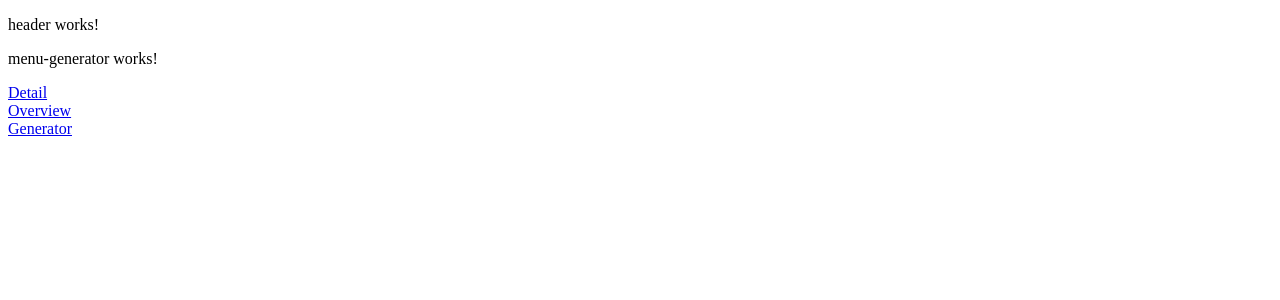
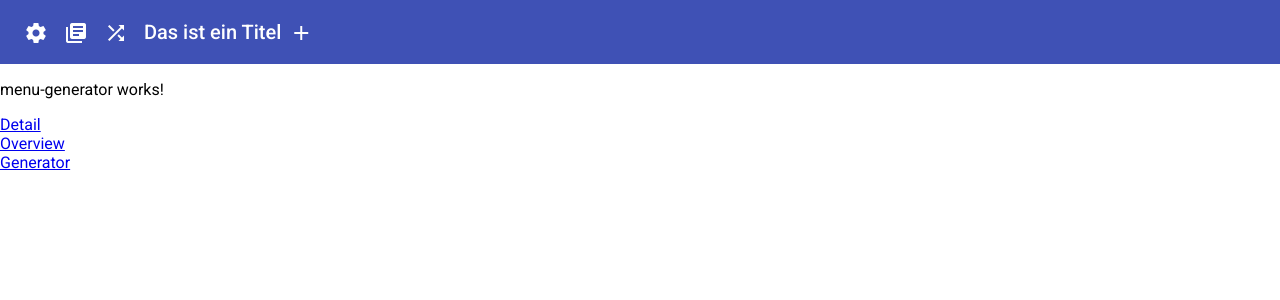
Before and after one commit to eatthis-ch/frontend, an Angular app: page / in a window 1280 px wide. Shown: the top 300 px of the page. Built offline with nearby package versions, Linux system fonts and the light colour scheme.

Commit message:
added material, added header

```diff
--- a/package.json
+++ b/package.json
@@ -12,13 +12,16 @@
   "private": true,
   "dependencies": {
     "@angular/animations": "~8.0.1",
+    "@angular/cdk": "~8.2.3",
     "@angular/common": "~8.0.1",
     "@angular/compiler": "~8.0.1",
     "@angular/core": "~8.0.1",
     "@angular/forms": "~8.0.1",
+    "@angular/material": "^8.2.3",
     "@angular/platform-browser": "~8.0.1",
     "@angular/platform-browser-dynamic": "~8.0.1",
     "@angular/router": "~8.0.1",
+    "hammerjs": "^2.0.8",
     "rxjs": "~6.4.0",
     "tslib": "^1.9.0",
     "zone.js": "~0.9.1"
--- a/src/app/header/header.component.html
+++ b/src/app/header/header.component.html
@@ -1 +1,21 @@
-<p>header works!</p>
+<mat-toolbar color="primary">
+  <button mat-icon-button class="example-icon" (click)="clickSettings()">
+    <mat-icon>settings</mat-icon>
+  </button>
+  <button
+    mat-icon-button
+    class="example-icon favorite-icon"
+    (click)="clickOverview()"
+  >
+    <mat-icon>library_books</mat-icon>
+  </button>
+  <button mat-icon-button class="example-icon" (click)="clickGenerator()">
+    <mat-icon>shuffle</mat-icon>
+  </button>
+  <div class="title">
+    <h1>Das ist ein Titel</h1>
+  </div>
+  <button mat-icon-button class="example-icon" (click)="clickAdd()">
+    <mat-icon>add</mat-icon>
+  </button>
+</mat-toolbar>
--- a/src/app/header/header.component.scss
+++ b/src/app/header/header.component.scss
@@ -0,0 +1,9 @@
+@import "src/styles";
+
+mat-toolbar {
+  background-color: $primary-color;
+}
+
+.title {
+  margin-left: 8px;
+}
--- a/src/app/header/header.component.ts
+++ b/src/app/header/header.component.ts
@@ -1,4 +1,5 @@
 import { Component, OnInit } from '@angular/core';
+import { Router } from '@angular/router';
 
 @Component({
   selector: 'app-header',
@@ -7,9 +8,24 @@ import { Component, OnInit } from '@angular/core';
 })
 export class HeaderComponent implements OnInit {
 
-  constructor() { }
+  constructor(private router: Router) { }
 
   ngOnInit() {
   }
 
+  clickOverview() {
+    this.router.navigate(['overview'])
+  }
+
+  clickGenerator() {
+    this.router.navigate([''])
+  }
+
+  clickSettings() {
+
+  }
+
+  clickAdd() {
+
+  }
 }
--- a/src/index.html
+++ b/src/index.html
@@ -7,6 +7,8 @@
 
   <meta name="viewport" content="width=device-width, initial-scale=1">
   <link rel="icon" type="image/x-icon" href="favicon.ico">
+  <link href="https://fonts.googleapis.com/css?family=Roboto:300,400,500&display=swap" rel="stylesheet">
+  <link href="https://fonts.googleapis.com/icon?family=Material+Icons" rel="stylesheet">
 </head>
 <body>
   <app-root></app-root>
--- a/src/main.ts
+++ b/src/main.ts
@@ -1,3 +1,4 @@
+import 'hammerjs';
 import { enableProdMode } from '@angular/core';
 import { platformBrowserDynamic } from '@angular/platform-browser-dynamic';
 
--- /dev/null
+++ b/src/shared/styles/colors.scss
@@ -0,0 +1,8 @@
+$primary-color: #6D9144;
+$secondary-color: #696D7D;
+$button-color: #C8D5B9;
+$background-color: #F9F1F3;
+$text-color: #444054;
+// 6F7C12
+// C8D5B9
+// FAF3DD
--- a/src/styles.scss
+++ b/src/styles.scss
@@ -1 +1,32 @@
+@import 'src/shared/styles/colors.scss';
+// Custom Theming for Angular Material
+// For more information: https://material.angular.io/guide/theming
+@import '~@angular/material/theming';
+// Plus imports for other components in your app.
+
+// Include the common styles for Angular Material. We include this here so that you only
+// have to load a single css file for Angular Material in your app.
+// Be sure that you only ever include this mixin once!
+@include mat-core();
+
+// Define the palettes for your theme using the Material Design palettes available in palette.scss
+// (imported above). For each palette, you can optionally specify a default, lighter, and darker
+// hue. Available color palettes: https://material.io/design/color/
+$eatthis-primary: mat-palette($mat-indigo);
+$eatthis-accent: mat-palette($mat-pink, A200, A100, A400);
+
+// The warn palette is optional (defaults to red).
+$eatthis-warn: mat-palette($mat-red);
+
+// Create the theme object (a Sass map containing all of the palettes).
+$eatthis-theme: mat-light-theme($eatthis-primary, $eatthis-accent, $eatthis-warn);
+
+// Include theme styles for core and each component used in your app.
+// Alternatively, you can import and @include the theme mixins for each component
+// that you are using.
+@include angular-material-theme($eatthis-theme);
+
 /* You can add global styles to this file, and also import other style files */
+
+html, body { height: 100%; }
+body { margin: 0; font-family: Roboto, "Helvetica Neue", sans-serif; }
```
Also changed, not shown: src/app/app.module.ts (+10 -1 lines), 1 other file (tests, documents, lock files or other folders).
